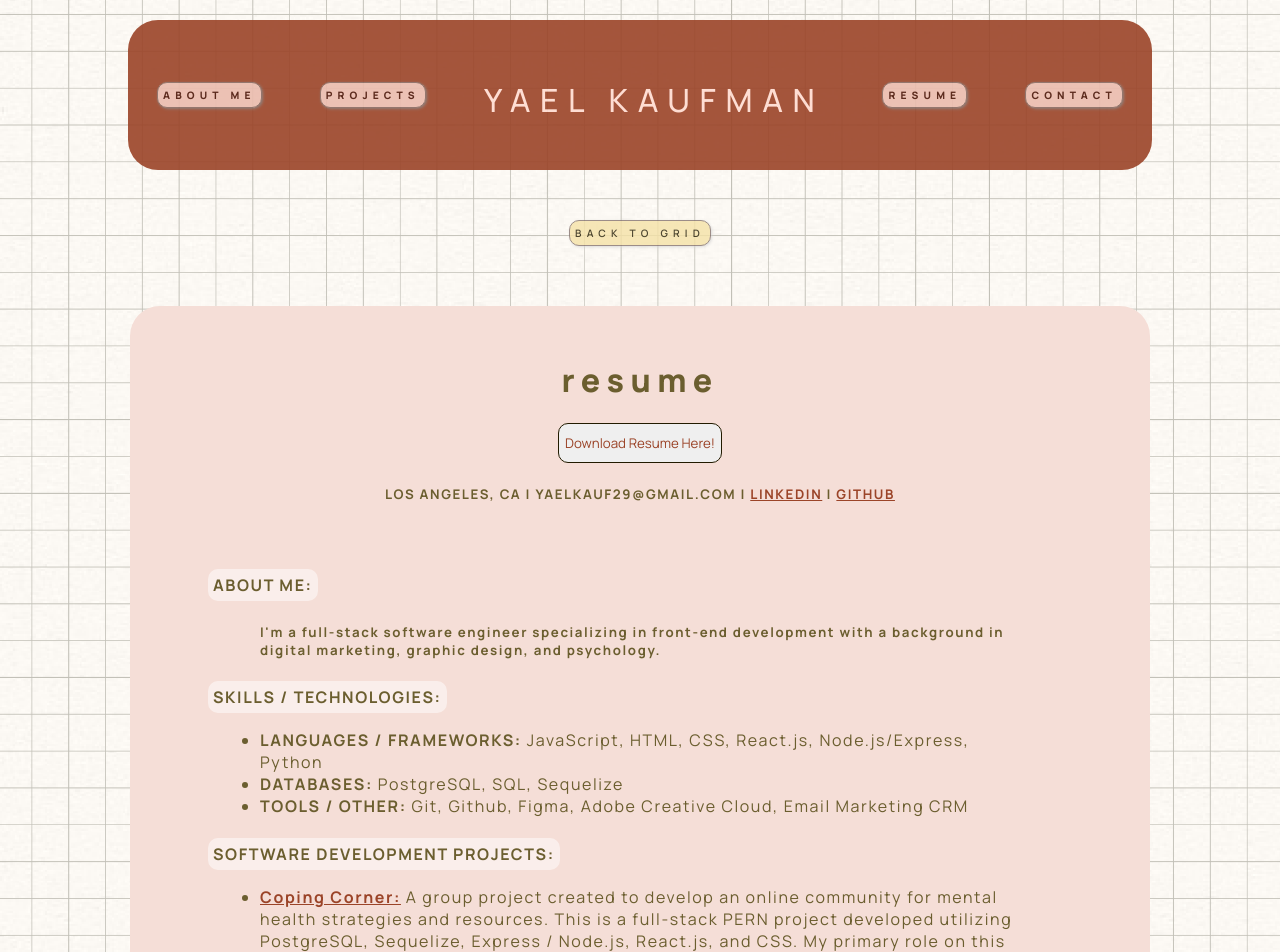
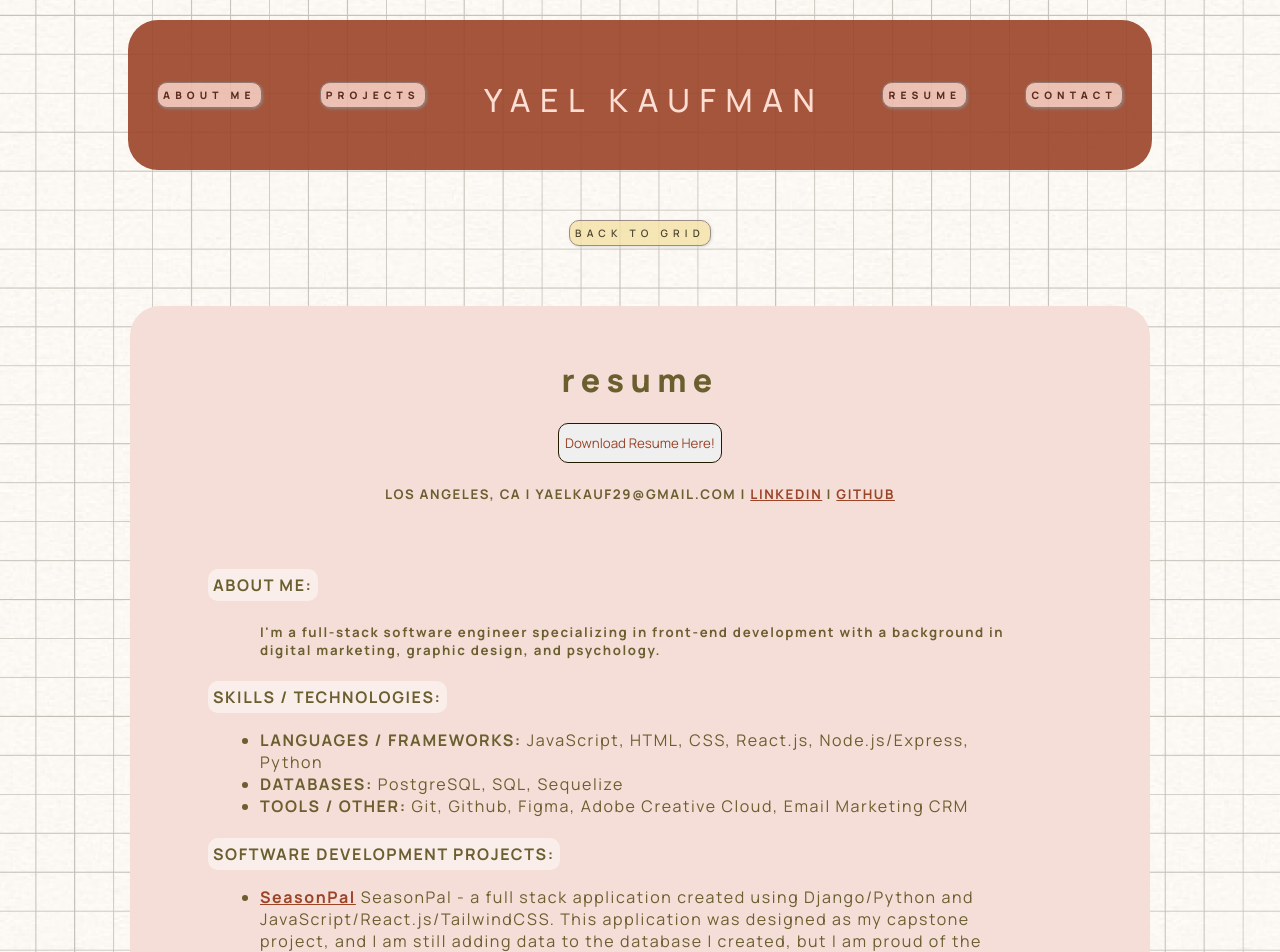
Before and after one commit to ykallday/yaelkaufman.com, a React (Create React App) app: page /resume in a window 1280 px wide. Shown: the top 952 px of the page. Built offline with nearby package versions, Linux system fonts and the light colour scheme.

Commit message:
updated resume

```diff
--- a/src/components/Resume.jsx
+++ b/src/components/Resume.jsx
@@ -26,6 +26,7 @@ export default function Resume () {
                 </ul>
                 <h4 className="res-title">SOFTWARE DEVELOPMENT PROJECTS:</h4>
                 <ul className = "software-projects">
+                    <li><a href="https://github.com/ykallday/seasonpal_fe/" target="_blank"><span className="bullet">SeasonPal</span></a> SeasonPal - a full stack application created using Django/Python and JavaScript/React.js/TailwindCSS. This application was designed as my capstone project, and I am still adding data to the database I created, but I am proud of the functionality and design, nonetheless! Check back for periodic updates! View the live site <a href="https://seasonpal.netlify.app" target="_blank"> here</a>, the front-end repository <a href="https://github.com/ykallday/seasonpal_fe" target="_blank">here</a>, and back-end repository <a href="https://github.com/ykallday/seasonpal_backend" target="_blank">here</a></li>
                     <li><a href="https://github.com/ykallday/Coping-Corner-Frontend" target="_blank"><span className="bullet">Coping Corner:</span></a> A group project created to develop an online community for mental health strategies and resources. This is a full-stack PERN project developed utilizing PostgreSQL, Sequelize, Express / Node.js, React.js, and CSS. My primary role on this project was Lead Design, and I utilized Figma for my high-level wireframe. This app also utilizes user authentication. View the front-end repository <a href="https://github.com/ykallday/Coping-Corner-Frontend" target="_blank">here</a>, and back-end repository <a href="https://github.com/ykallday/Coping-Corner-Backend" target="_blank">here</a>.</li>
                     <li><a href="https://github.com/ykallday/BookStart" target="_blank"><span className="bullet">BookStart:</span></a> React.js application made using Axios / React.js /JavaScript / HTML / CSS. This project pulls information from various endpoints within the OpenLibrary API. The application features a search bar that permits searches by author/title and genre, as well as a Browse section, and a WishList section for favorite works. I used various React Hooks, including useState, useContext, and useEffect to create this functionality. View the live BookStart site <a href="https://github.com/ykallday/BookStart" target="_blank">here</a>, and the repository <a href="" target="_blank">here</a>.</li>
                     <li><a href="https://github.com/ykallday/Order-Up" target="_blank"><span className="bullet">Order Up:</span></a> An Interactive ‘bagel shop’ game made with vanilla JavaScript, JavaScript DOM manipulation, HTML, and CSS. This game features 3 levels: one free-for-all, one with a time limit, and one with tip depreciation. View the live Order Up site <a href="https://github.com/ykallday/Order-Up" target="_blank">here</a>, and the repository <a href="" target="_blank">here</a>.</li>
```
